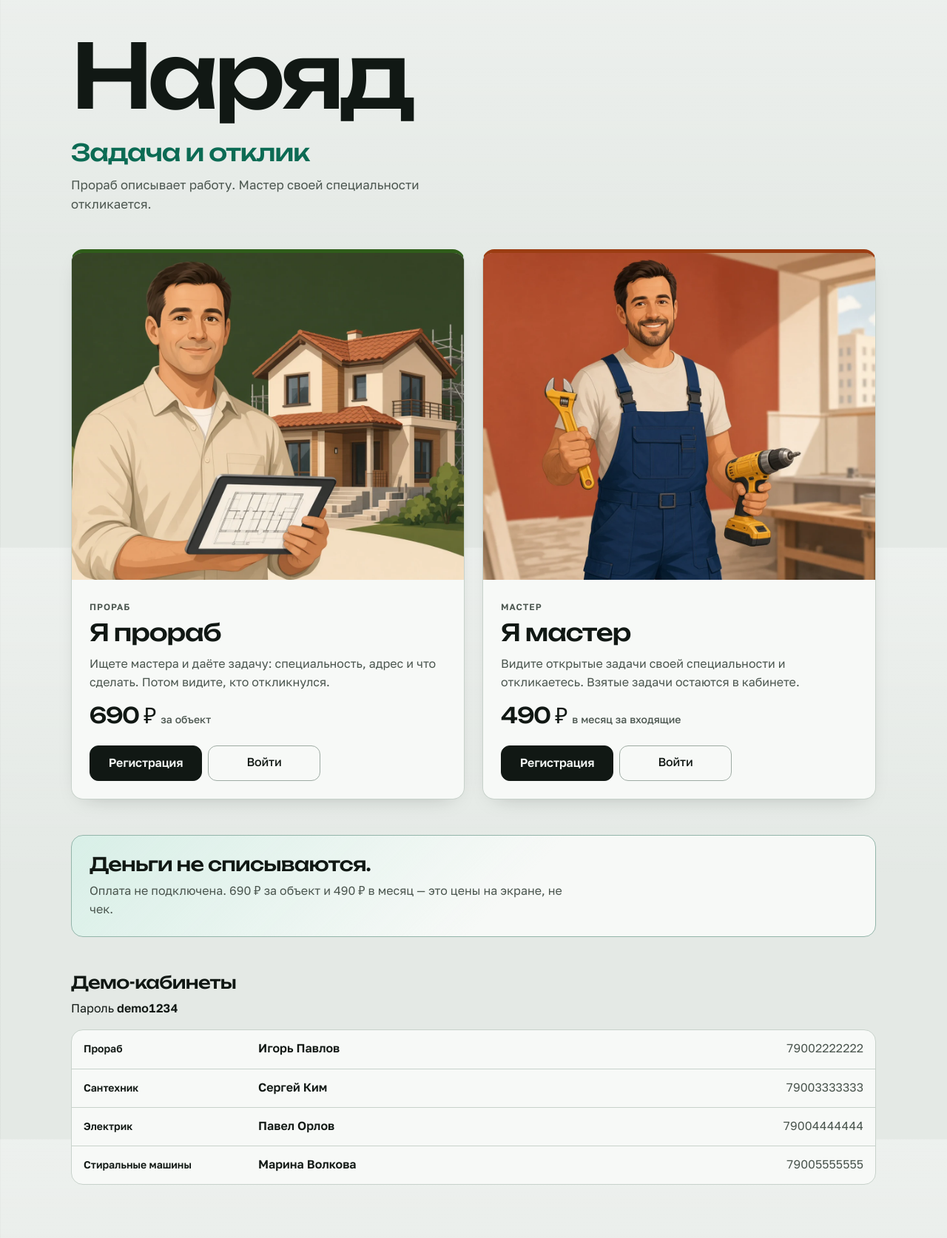
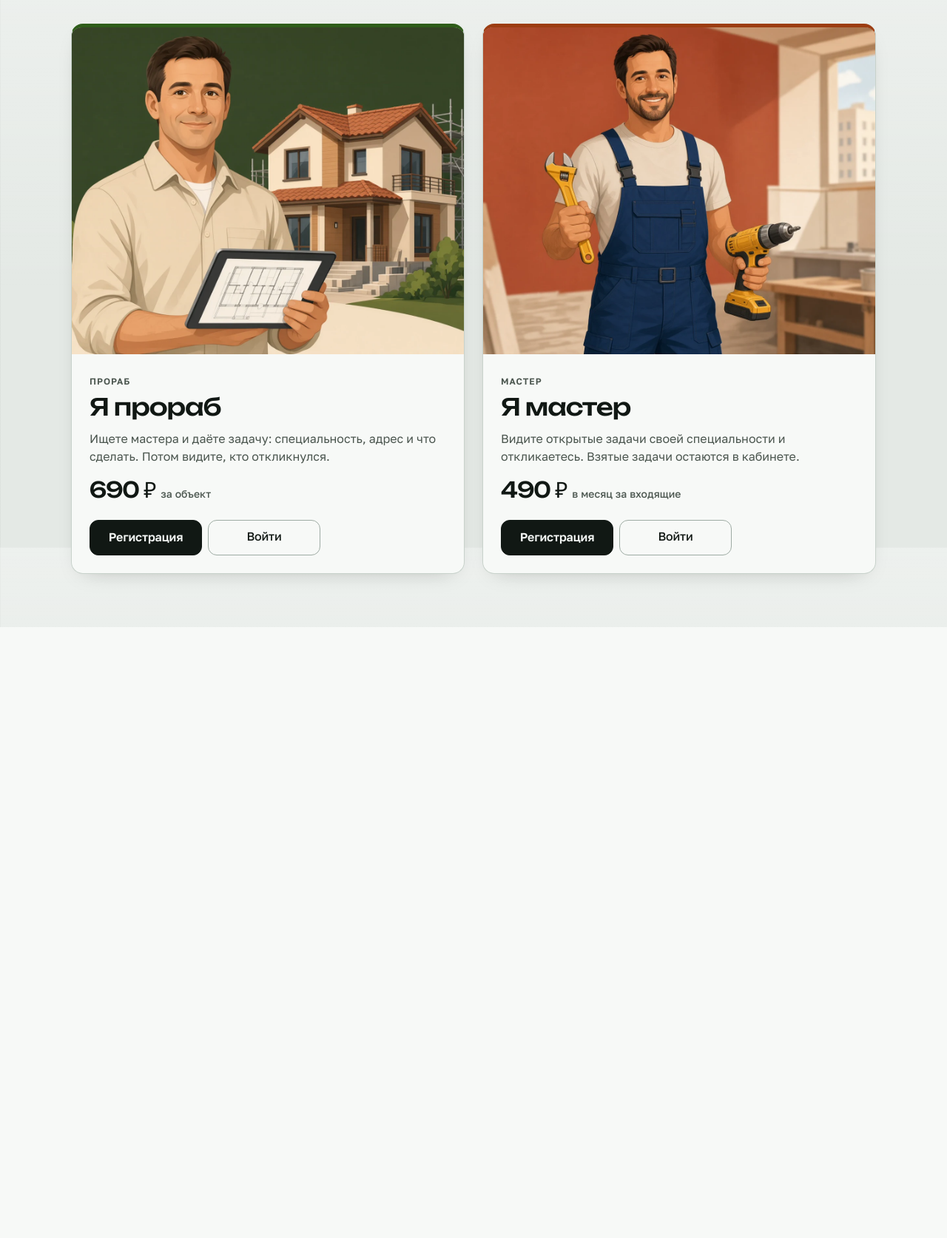
Before and after one commit to ryvkingleb-oss/first-project, a Node server app: page / in a window 1280 px wide. Shown: the part 60-1734 px from the top of the page at 74% size. After the commit the page ends 908 px from the top, so only its background shows below. Run offline with Node 20, Linux system fonts and the light colour scheme; some web fonts are replaced.

Commit message:
Упростить стартовую: только карточки ролей
Убрать герой с «Наряд / Задача и отклик», блок про оплату
и демо-кабинеты.

Co-authored-by: ryvkingleb-oss <ryvkingleb-oss@users.noreply.github.com>

```diff
--- a/public/app.css
+++ b/public/app.css
@@ -929,7 +929,7 @@ a.tel { text-underline-offset: 0.15em; }
   display: grid;
   gap: var(--space-4);
   width: min(100% - 32px, 68rem);
-  margin: var(--space-6) auto 0;
+  margin: var(--space-5) auto 0;
 }
 .home-tile {
   display: flex;
@@ -1073,7 +1073,7 @@ a.tel { text-underline-offset: 0.15em; }
     grid-template-columns: repeat(2, minmax(0, 1fr));
     align-items: stretch;
     gap: var(--space-5);
-    margin-top: var(--space-7);
+    margin-top: var(--space-6);
   }
   .role-pick {
     grid-template-columns: repeat(2, minmax(0, 1fr));
--- a/views/home.ejs
+++ b/views/home.ejs
@@ -1,11 +1,4 @@
 <%- include('partials/head', { title, home: true }) %>
-<section class="home-hero">
-  <p class="home-brand" aria-hidden="true">Наряд</p>
-  <div class="home-hero-copy">
-    <h1>Задача и отклик</h1>
-    <p class="home-lead">Прораб описывает работу. Мастер своей специальности откликается.</p>
-  </div>
-</section>
 
 <section class="home-tiles" aria-label="Кто вы">
   <article class="home-tile home-tile-foreman">
@@ -31,20 +24,4 @@
     </div>
   </article>
 </section>
-
-<section class="home-trust" aria-labelledby="trust-title">
-  <h2 id="trust-title">Деньги не списываются.</h2>
-  <p>Оплата не подключена. <%= formatMoney(PRICES.objectRub) %> за объект и <%= formatMoney(PRICES.masterMonthRub) %> в месяц — это цены на экране, не чек.</p>
-</section>
-
-<section class="home-close" id="demo" aria-labelledby="demo-title">
-  <h2 id="demo-title">Демо-кабинеты</h2>
-  <p class="home-pass">Пароль <strong class="num">demo1234</strong></p>
-  <ul class="home-people">
-    <li><a href="/login/foreman?phone=79002222222"><span class="home-person-role">Прораб</span><span class="home-person-name">Игорь Павлов</span><span class="home-person-phone num">79002222222</span></a></li>
-    <li><a href="/login/master?phone=79003333333"><span class="home-person-role">Сантехник</span><span class="home-person-name">Сергей Ким</span><span class="home-person-phone num">79003333333</span></a></li>
-    <li><a href="/login/master?phone=79004444444"><span class="home-person-role">Электрик</span><span class="home-person-name">Павел Орлов</span><span class="home-person-phone num">79004444444</span></a></li>
-    <li><a href="/login/master?phone=79005555555"><span class="home-person-role">Стиральные машины</span><span class="home-person-name">Марина Волкова</span><span class="home-person-phone num">79005555555</span></a></li>
-  </ul>
-</section>
 <%- include('partials/foot') %>
--- a/views/partials/head.ejs
+++ b/views/partials/head.ejs
@@ -5,7 +5,7 @@
   <meta name="viewport" content="width=device-width, initial-scale=1">
   <title><%= title %> — Наряд</title>
   <link rel="icon" href="/favicon.svg" type="image/svg+xml">
-  <link rel="stylesheet" href="/app.css?v=12">
+  <link rel="stylesheet" href="/app.css?v=13">
   <meta name="theme-color" content="#e4e9e5">
 </head>
 <body class="<%= user ? 'role-' + user.role : 'role-guest' %><%= (typeof home !== 'undefined' && home) ? ' page-home' : '' %>">
```
